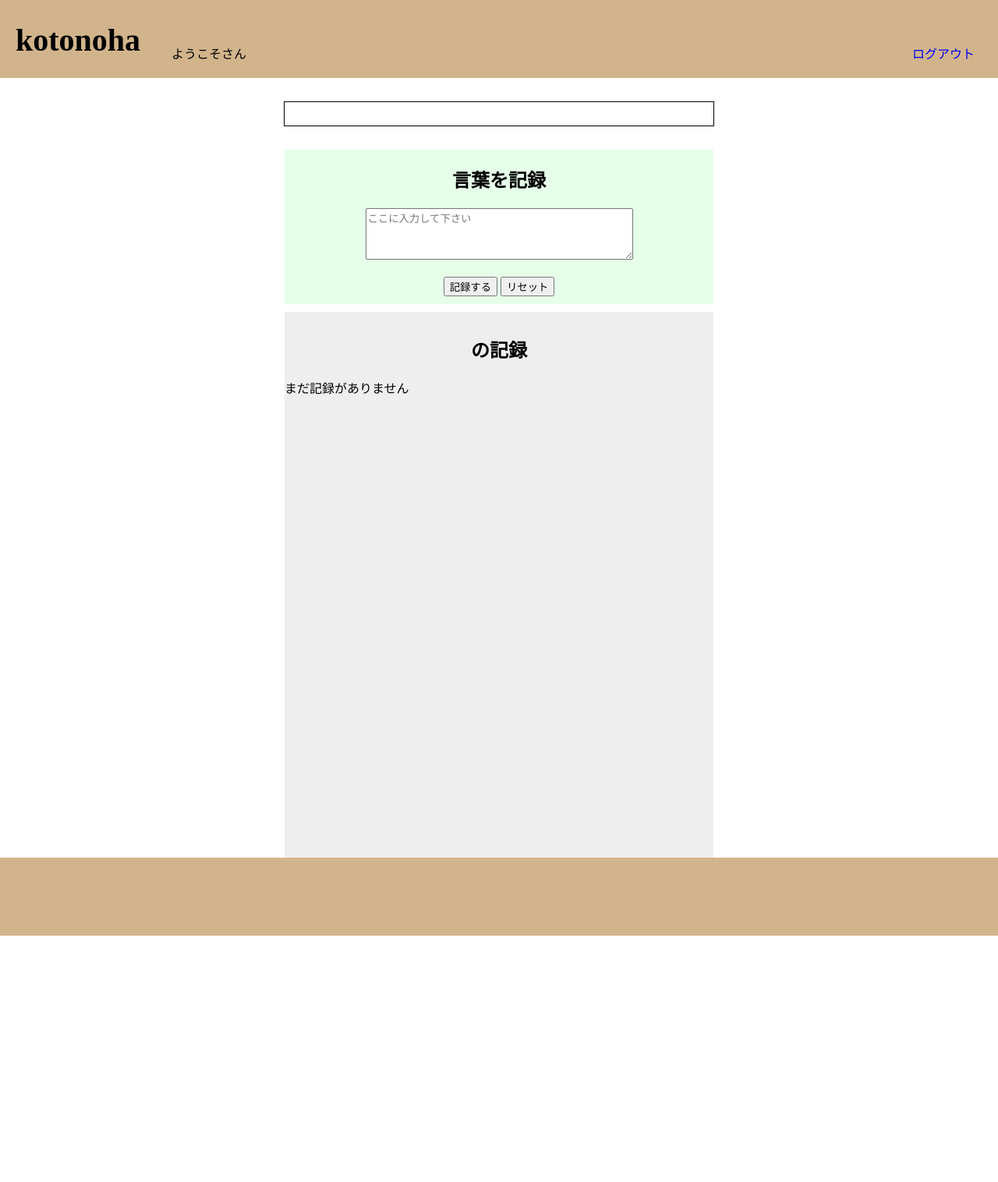
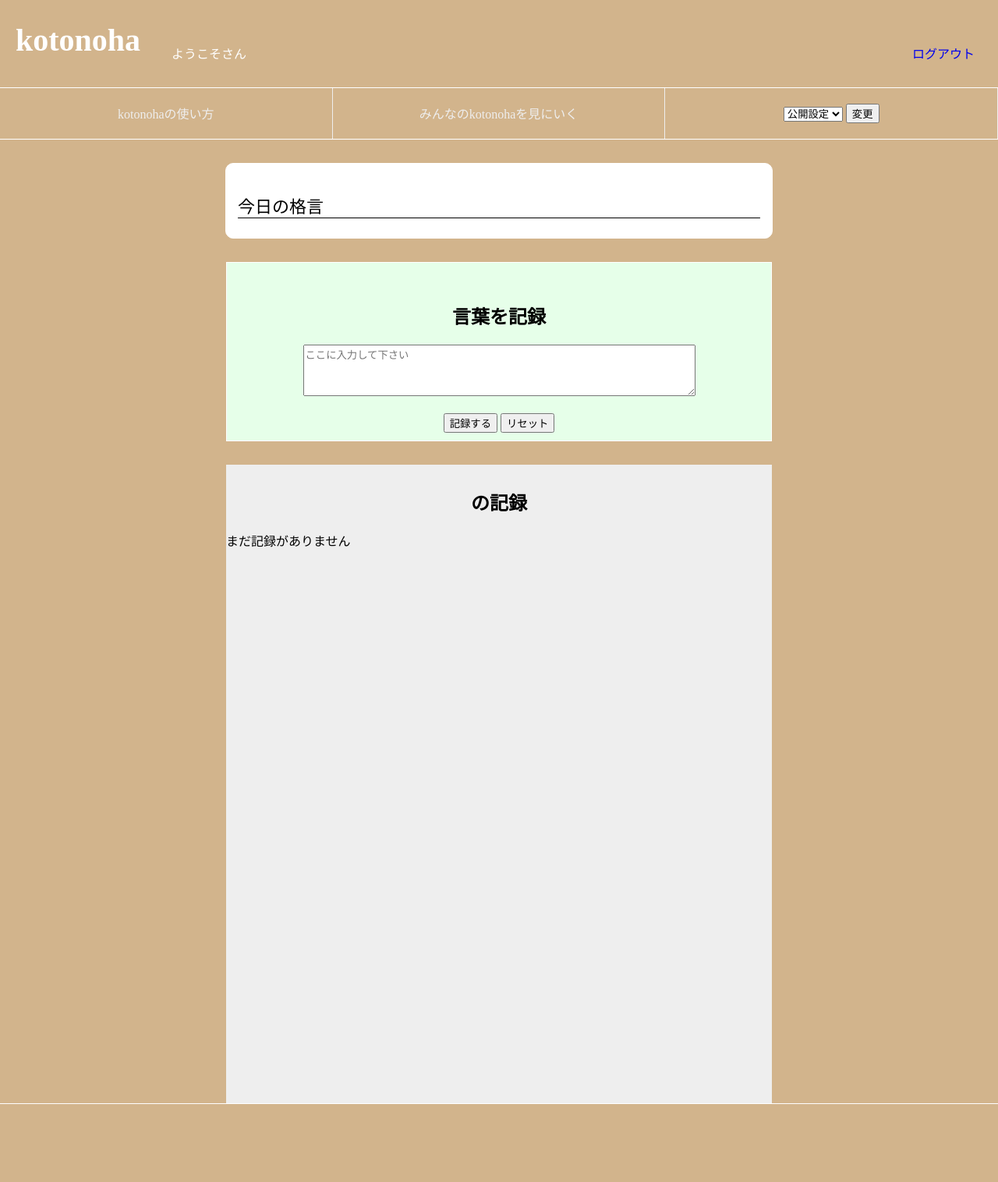
Before and after one commit to maiko6/kotonoha, a PHP site: page /view/home_view.php in a window 1280 px wide. Shown: the whole page at 78% size. Before the commit the page ends 1200 px from the top, so only its background shows below. Run offline with PHP 8.4, Linux system fonts and the light colour scheme; the template is opened without the code that fills it, so the values that code supplies are empty.

Commit message:
機能の追加

```diff
--- a/view/home_view.php
+++ b/view/home_view.php
@@ -8,13 +8,17 @@
         <style>
             body {
                 margin: 0px;
-                background-color: white;
+                background-color: #D2B48C;
+            }
+            .header_box {
+                width: 100%;
+            }
 
             }
             header {
-                width: 960;
                 height: 100px;
                 background-color: #D2B48C;
+                border-bottom: 1px solid white;
             }
             h1 {
                 margin-top: 18px;
@@ -23,6 +27,7 @@
                 margin-left: 10px;
                 padding: 10px;
                 font-family: Meiryo;
+                color: white;
             }
             .logout {
                 float: right;
@@ -34,10 +39,12 @@
                 float: left;
                 margin-top: 56px;
                 margin-left: 30px;
+                color: white;
             }
             .today_word {
                 text-align: center;
-                width: 550px;
+                border: 1px solid white;
+                margin-top: 30px;
                 margin: 0 auto;
                 background-color: #E6FFE9;
             }
@@ -53,20 +60,24 @@
             .past-title {
                 text-align: center;
                 margin-top: 30px;
+                padding-top: 30px;
             }
             p {
                 margin-bottom: 10px;
             }
             .past_words {
-                width: 550px;
-                height: 700px;
                 margin: 0 auto;
                 background-color: #EEEEEE;
-                overflow-y: scroll;
                 margin-top: 10px;
             }
+
+            .list_box {
+                overflow-y: scroll;
+                height: 700px;
+
+            }
             .list_day {
-                width: 500px;
+                width: 600px;
                 background-color: white;
                 margin: 0 auto;
                 margin-bottom: 10px;
@@ -94,6 +105,7 @@
                 width: 960;
                 height: 100px;
                 background-color: #D2B48C;
+                border-top: 1px solid white;
             }
             .error {
                 font-size: 10px;
@@ -117,11 +129,13 @@
                 margin: 0px;
             }
             .famous_word_box {
-                width: 520px;
-                border: solid 1px;
+                width: 670px;
+                border: solid 1px white;
+                border-radius: 10px 10px;
                 margin: 0 auto;
                 margin-top: 30px;
                 padding: 15px;
+                background-color: white;
             }
 
             .famous_word {
@@ -129,9 +143,33 @@
             }
 
            .article {
-               width: 550px;
+               width: 700px;
                margin: 0 auto;
+               margin-top: 30px;
+           }
 
+           .header-list {
+               display: flex;
+               width: 100%;
+               border-bottom: 1px solid white;
+               border-top: 1px solid white;
+           }
+           .list-index {
+               flex: 1;
+               padding: 20px;
+               text-decoration: none;
+               color: #EEEEEE;
+               text-align: center;
+               border-right: 1px solid #EEEEEE;
+
+           }
+           .status {
+               flex: 1;
+           }
+           .famous_title {
+               text-align: cemter;
+               font-size: 22px;
+               border-bottom: 1px solid;
            }
         </style>
     </head>
@@ -142,9 +180,22 @@
                 <a href="logout.php" class="logout">ログアウト</a>
                 <span class="hello"><?php print 'ようこそ'. $name. 'さん'; ?></span>
             </header>
+            <div class="header-list">
+                <a href="view/howto_view.html" class="list-index">kotonohaの使い方</a>
+                <a href="#" class="list-index">みんなのkotonohaを見にいく</a>
+                <form method="post" class="list-index">
+                    <select name="status" class="status">
+                        <option value="status">公開設定</option>
+                        <option value="1">公開</option>
+                        <option value="2">非公開</option>
+                    </select>
+                    <input type="submit" name="submit" value="変更">
+                </form>
+            </div>
         </div>
         <div class="main">
             <div class="famous_word_box">
+                <p class="famous_title">今日の格言</p>
                 <?php foreach($data_word as $value) { ?>
                 <p class="famous_word"><?php print $value['word']; ?></p><br>
                 <p class="name"><?php print $value['who']; ?></p>
@@ -154,7 +205,7 @@
                 <article class="today_word">
                     <h2 class="today_title">言葉を記録</h2>
                     <form method="post" action="./home.php">
-                        <textarea name="words" rows="4" cols="40" placeholder="ここに入力して下さい"></textarea><br>
+                        <textarea name="words" rows="4" cols="60" placeholder="ここに入力して下さい"></textarea><br>
                         <?php if (empty($error) !== TRUE) { ?>
                             <span class="error"><?php foreach($error as $value) { print $value;} ?></span><br>
                         <?php } else { ?>
```
